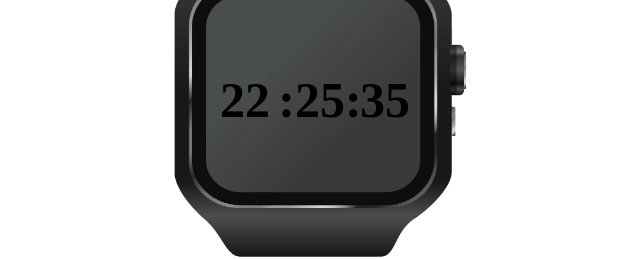
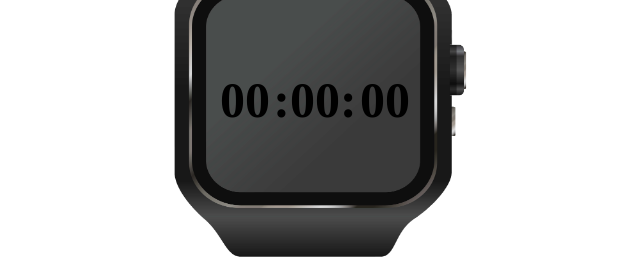
Before and after one commit to AAMmaster/cornoment, a website: page index.html in a window 1280 px wide. Both pictures are taken after a click on the picture 783 px from the left and 322 px from the top of the page. Shown: the part 250-509 px from the top of the page, 325-965 px from the left. Drawn offline with Linux system fonts and the light colour scheme.

Commit message:
intelval update

```diff
--- a/index.html
+++ b/index.html
@@ -9,9 +9,6 @@
 </head>
 
 <body>
-    <div class="date" id="date">
-
-    </div>
 
     <section class="clock" id="clock">
 
@@ -22,17 +19,17 @@
 
         <div class="hour" id="hour">
 
-            <h1 id="h1hour">25</h1>
+            <h1 id="h1hour">00</h1>
 
         </div>
         <div class="min" id="min">
 
-            <h1 id="h1min"><span class="leftspan">:</span>  25  <span class="rightspan">:</span></h1>
+            <h1 id="h1min"><span class="leftspan">:</span>00<span class="rightspan">:</span></h1>
 
         </div>
         <div class="sec" id="sec">
 
-            <h1 id="h1sec">25</h1>
+            <h1 id="h1sec">00</h1>
 
         </div>
 
--- a/main.css
+++ b/main.css
@@ -77,7 +77,7 @@ section.clock>div.min {
     align-items: center;
     text-align: center;
     line-height: 60px;
-    left: calc(50% - 50px);
+    left: calc(50% - 55px);
     z-index: 1;
 
 
--- a/main.js
+++ b/main.js
@@ -1,31 +1,62 @@
 let h1hour = document.getElementById("h1hour")
 let h1min = document.getElementById("h1min")
 let h1sec = document.getElementById("h1sec")
-let datediv = document.getElementById("date")
+let cornoment = document.getElementById("button")
 
 
 
-setInterval(() => {
+
+let intelval = setInterval(() => {
 
 
     const date = new Date();
     h1hour.innerText = date.getHours();
-    h1min.innerHTML = `<span class="leftspan">:</span>25<span class="rightspan">:</span>`;
+    h1min.innerHTML = `<span class="leftspan">:</span>${date.getMinutes()}<span class="rightspan">:</span>`;
     h1sec.innerText = date.getSeconds();
 
 
 }, 500)
 
 
-let cornoment = document.getElementById("button")
+
+
 cornoment.addEventListener("click", () => {
+
     cornoment.style.zIndex = ("-1")
     cornoment.style.left = ("calc(50% + 8%)")
+
+
+
+    h1hour.innerText = "00";
+    h1min.innerHTML = `<span class="leftspan">:</span>${"00"}<span class="rightspan">:</span>`;
+    h1sec.innerText = "00";
+
+    clearInterval(intelval)
 
     setTimeout(() => {
         cornoment.style.zIndex = ("2")
         cornoment.style.left = ("calc(50% + 8.5%)")
-    }, 100);
 
 
+    }, 40);
+
 })
+
+
+
+
+
+cornoment.addEventListener("dblclick", () => {
+
+
+
+    intelval = setInterval(() => {
+
+        const date = new Date();
+        h1hour.innerText = date.getHours();
+        h1min.innerHTML = `<span class="leftspan">:</span>${date.getMinutes()}<span class="rightspan">:</span>`;
+        h1sec.innerText = date.getSeconds();
+
+    }, 500);
+
+},)
```
